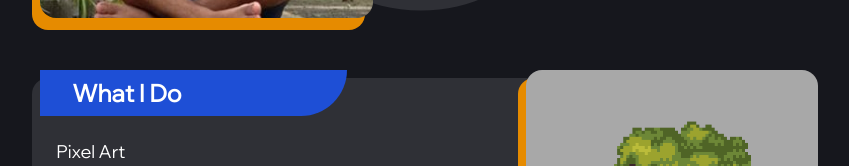
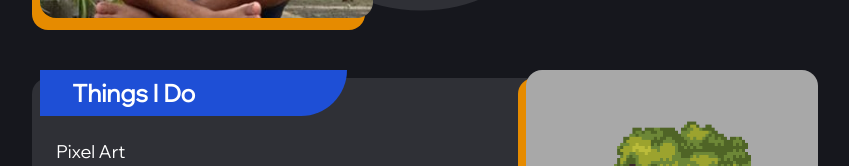
Before and after one commit to FelipeBdC/portfolio-website, a SvelteKit app: page / in a window 1280 px wide. Shown: the part 367-533 px from the top of the page, without its empty margins (219-1068 px from the left). Built offline with nearby package versions, Linux system fonts and the light colour scheme.

Commit message:
attempt at using 100vh

```diff
--- a/src/routes/+layout.css
+++ b/src/routes/+layout.css
@@ -19,7 +19,7 @@ html {
 
     background-repeat: no-repeat;
     background-color: var(--neutral-color-0);
-    height: -webkit-fill-available;
+    height: 100vh;
 
     display: grid;
     place-items: center;
--- a/src/routes/+page.svelte
+++ b/src/routes/+page.svelte
@@ -36,11 +36,11 @@
 
     <section class="what-i-do">
         <section class="nav">
-            <h2>What I Do</h2>
+            <h2>Things I Do</h2>
             <div class="buttons">
                 <a class="button" id="button0" href="/pixel-art">Pixel Art</a>
                 <a class="button" id="button1" href="/minecraft-art">Minecraft Art</a>
-                <a class="button" id="button2" href="/game-dev">Game Development</a>
+                <a class="button" id="button2" href="/game-development">Game Development</a>
             </div>
         </section>
         <div class="image-wrapper">
```
